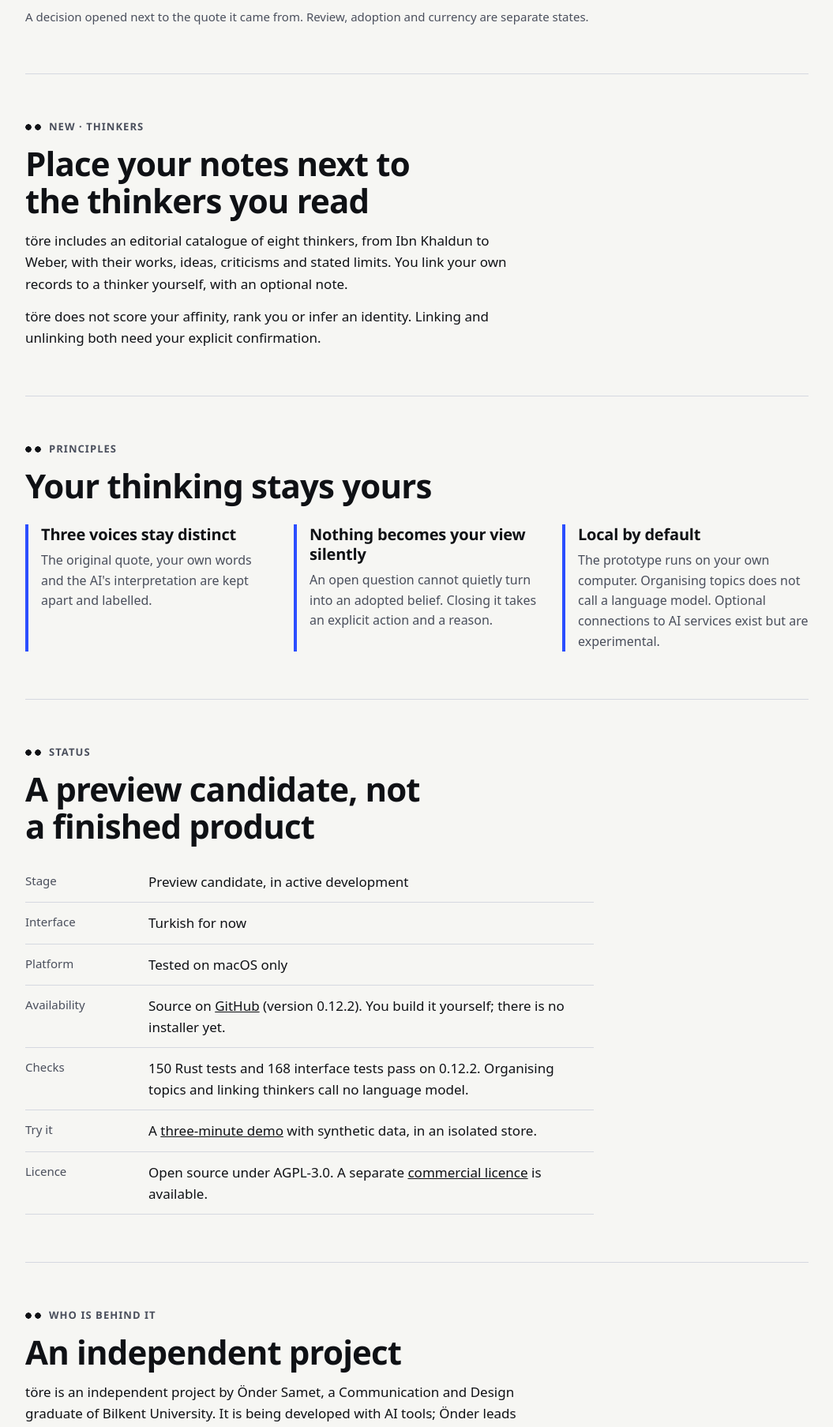
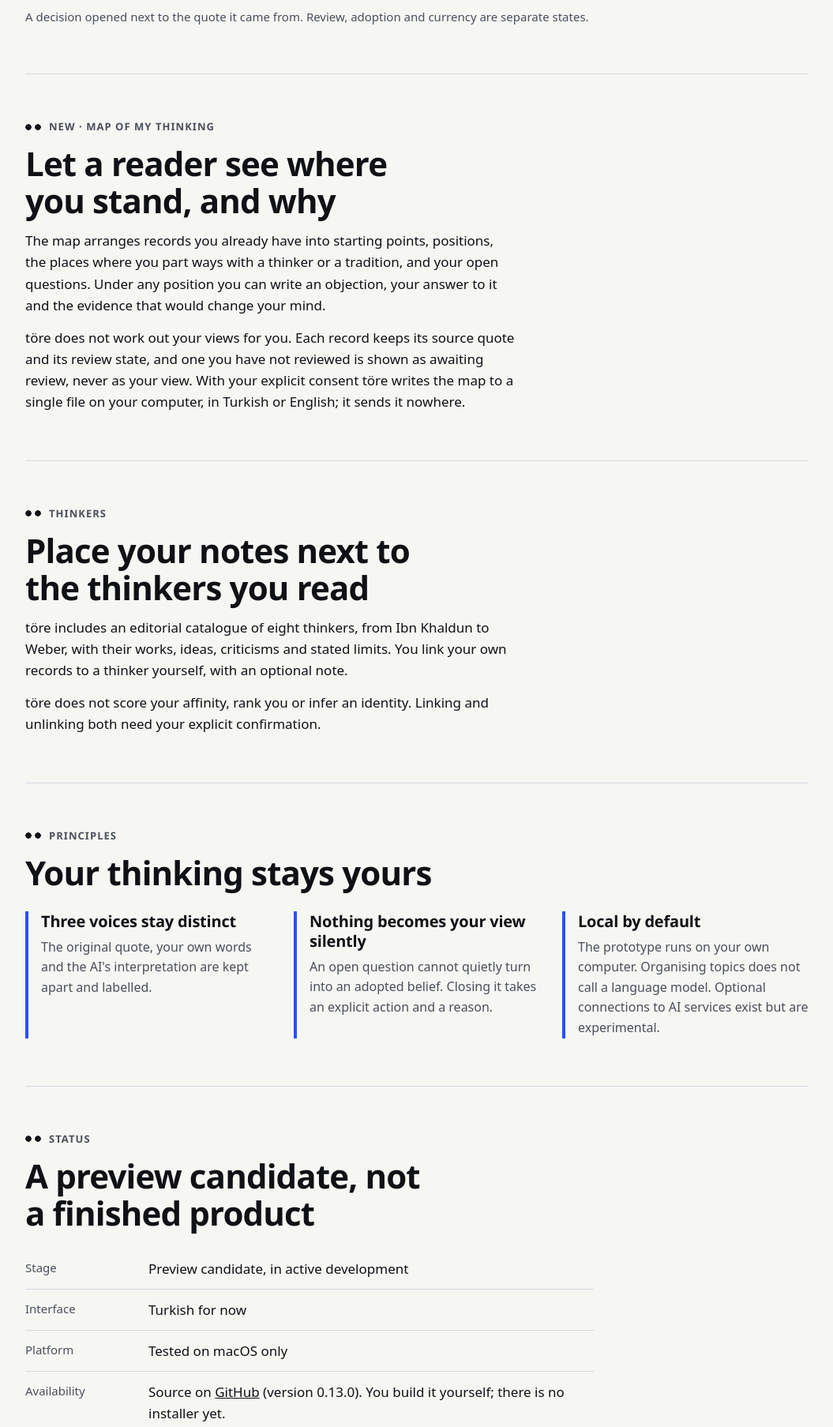
Before and after one commit to ondersamet97/tore-site, a plain HTML site: page index.html in a window 1280 px wide. Shown: the part 4098-5905 px from the top of the page at 79% size, without its empty margins (112-1167 px from the left). Drawn offline with Linux system fonts and the light colour scheme.

Commit message:
Update the site to 0.13.0: map of my thinking

```diff
--- a/index.html
+++ b/index.html
@@ -28,7 +28,7 @@
     <nav class="nav" aria-label="Main">
       <span class="sections">
         <a href="#how">How it works</a>
-        <a href="#notebooks">New</a>
+        <a href="#map">New</a>
         <a href="#principles">Principles</a>
         <a href="#status">Status</a>
       </span>
@@ -83,8 +83,15 @@
       <figure class="shot"><img src="shots/record.png" alt="A decision record shown with the original quote it was drawn from and its review states" loading="lazy"><figcaption>A decision opened next to the quote it came from. Review, adoption and currency are separate states.</figcaption></figure>
     </section>
 
+    <section id="map">
+      <p class="label">New · Map of my thinking</p>
+      <h2>Let a reader see where you stand, and why</h2>
+      <p>The map arranges records you already have into starting points, positions, the places where you part ways with a thinker or a tradition, and your open questions. Under any position you can write an objection, your answer to it and the evidence that would change your mind.</p>
+      <p>töre does not work out your views for you. Each record keeps its source quote and its review state, and one you have not reviewed is shown as awaiting review, never as your view. With your explicit consent töre writes the map to a single file on your computer, in Turkish or English; it sends it nowhere.</p>
+    </section>
+
     <section id="notebooks">
-      <p class="label">New · Thinkers</p>
+      <p class="label">Thinkers</p>
       <h2>Place your notes next to the thinkers you read</h2>
       <p>töre includes an editorial catalogue of eight thinkers, from Ibn Khaldun to Weber, with their works, ideas, criticisms and stated limits. You link your own records to a thinker yourself, with an optional note.</p>
       <p>töre does not score your affinity, rank you or infer an identity. Linking and unlinking both need your explicit confirmation.</p>
@@ -116,8 +123,8 @@
         <div><dt>Stage</dt><dd>Preview candidate, in active development</dd></div>
         <div><dt>Interface</dt><dd>Turkish for now</dd></div>
         <div><dt>Platform</dt><dd>Tested on macOS only</dd></div>
-        <div><dt>Availability</dt><dd>Source on <a href="https://github.com/ondersamet97/tore" rel="noopener">GitHub</a> (version 0.12.2). You build it yourself; there is no installer yet.</dd></div>
-        <div><dt>Checks</dt><dd>150 Rust tests and 168 interface tests pass on 0.12.2. Organising topics and linking thinkers call no language model.</dd></div>
+        <div><dt>Availability</dt><dd>Source on <a href="https://github.com/ondersamet97/tore" rel="noopener">GitHub</a> (version 0.13.0). You build it yourself; there is no installer yet.</dd></div>
+        <div><dt>Checks</dt><dd>165 Rust tests and 174 interface tests pass on 0.13.0. Organising topics, linking thinkers and arranging the map call no language model.</dd></div>
         <div><dt>Try it</dt><dd>A <a href="https://github.com/ondersamet97/tore/blob/main/docs/PREVIEW-DEMO.md" rel="noopener">three-minute demo</a> with synthetic data, in an isolated store.</dd></div>
         <div><dt>Licence</dt><dd>Open source under AGPL-3.0. A separate <a href="https://github.com/ondersamet97/tore/blob/main/COMMERCIAL-LICENSE.md" rel="noopener">commercial licence</a> is available.</dd></div>
       </dl>
```
Also changed, not shown: tr/index.html (+11 -4 lines).
